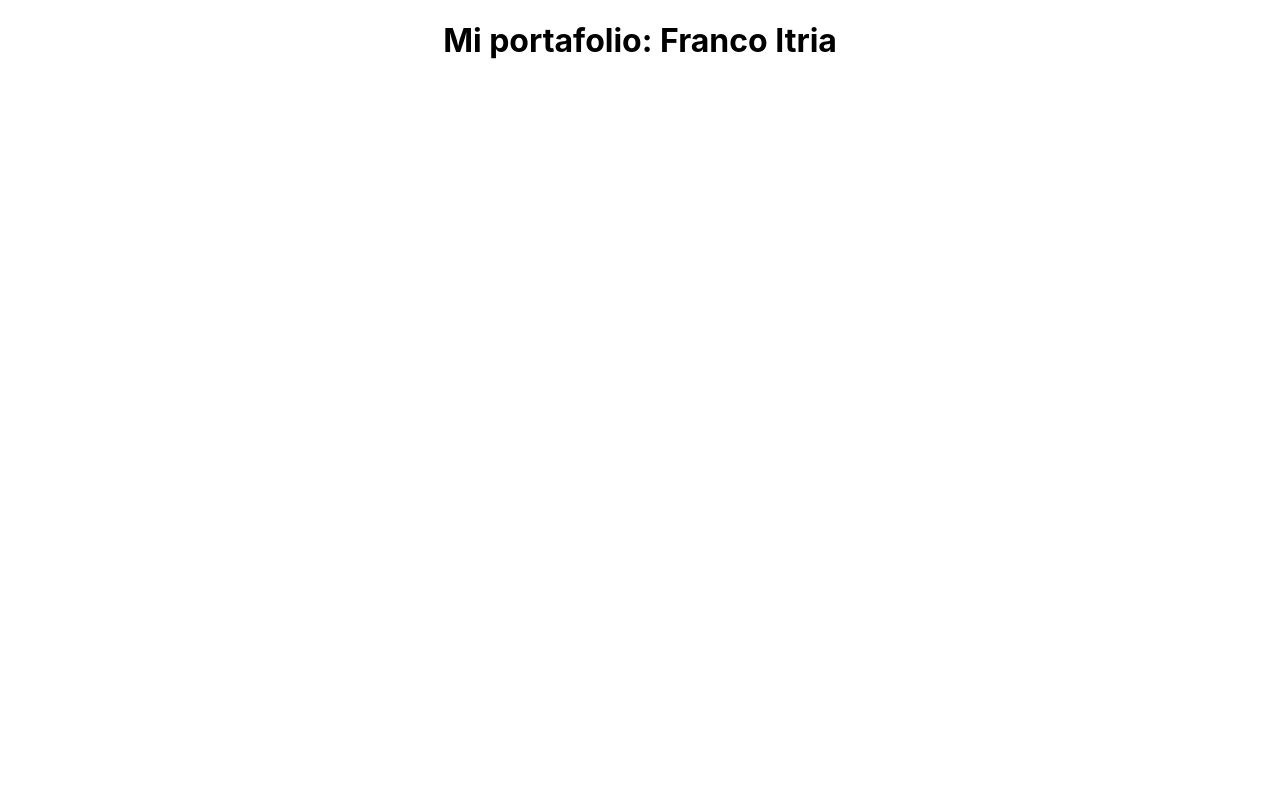
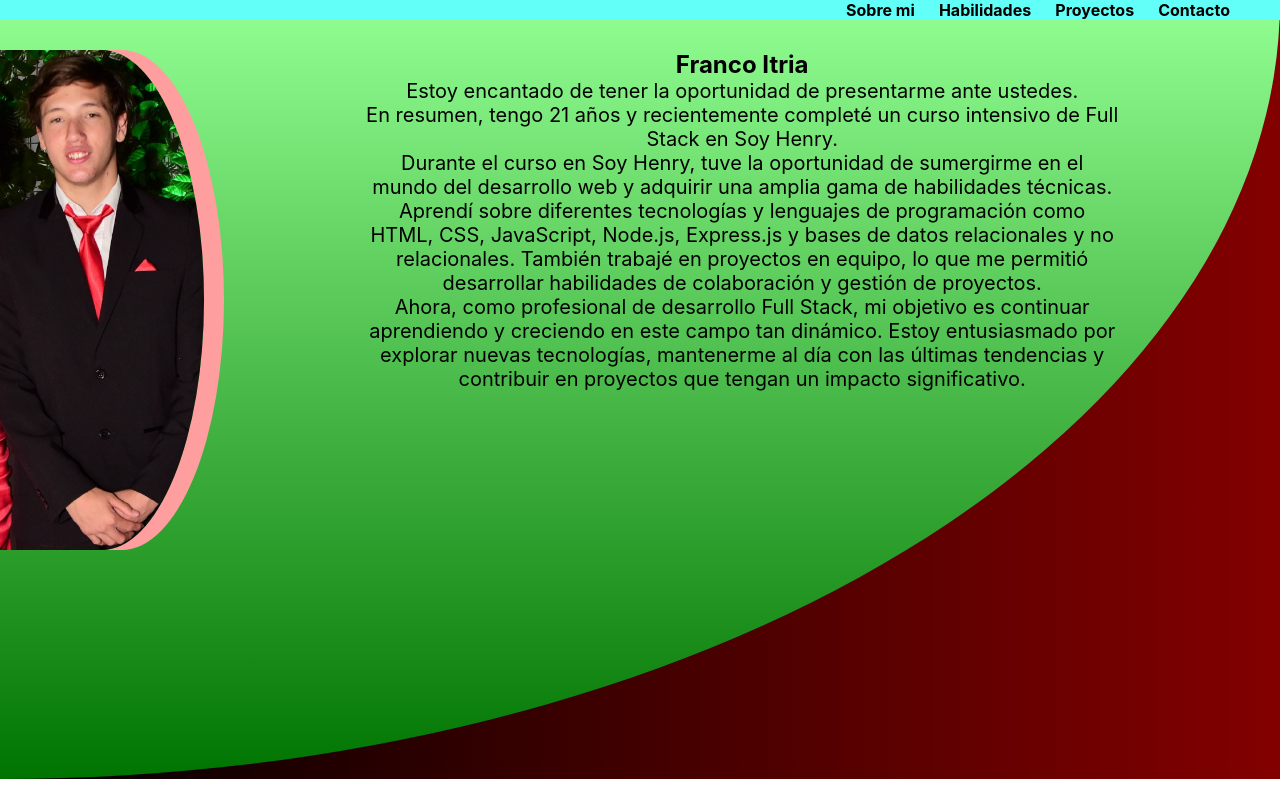
Before and after one commit to fran-itria/portafolio, a React (Create React App) app: page / in a window 1280 px wide. Built offline with nearby package versions, Linux system fonts and the light colour scheme.

Commit message:
Create components and styles

```diff
--- a/src/App.css
+++ b/src/App.css
@@ -1,5 +1,7 @@
 .App {
   text-align: center;
+  /* background-color: rgb(167, 167, 167); */
+  background: linear-gradient(to right, black, rgb(131, 0, 0));
 }
 
 .App-logo {
--- a/src/App.js
+++ b/src/App.js
@@ -1,10 +1,19 @@
 import logo from './logo.svg';
 import './App.css';
+import Nav from './components/nav';
+import About from './components/about';
+import Skills from './components/skills';
+import Proyects from './components/proyects/proyects';
+import Footer from './components/footer';
 
 function App() {
   return (
     <div className="App">
-      <h1>Mi portafolio: Franco Itria</h1>
+      <Nav />
+      <About />
+      <Skills />
+      <Proyects />
+      <Footer />
     </div>
   );
 }
--- /dev/null
+++ b/src/components/about.jsx
@@ -0,0 +1,31 @@
+import imagen from "../franco.jpg";
+import style from "./about.module.css";
+
+export default function About() {
+  return (
+    <section id="about" className={style.about}>
+      <img src={imagen} className={style.img} /> {/* Imagen sobre mi */}
+      <div className={style.info}>
+        <h1>Franco Itria</h1>
+        <p className={style.text}>
+          Estoy encantado de tener la oportunidad de presentarme ante ustedes.{" "}
+          <br></br>
+          En resumen, tengo 21 años y recientemente completé un curso intensivo
+          de Full Stack en Soy Henry. <br></br>
+          Durante el curso en Soy Henry, tuve la oportunidad de sumergirme en el
+          mundo del desarrollo web y adquirir una amplia gama de habilidades
+          técnicas. Aprendí sobre diferentes tecnologías y lenguajes de
+          programación como HTML, CSS, JavaScript, Node.js, Express.js y bases
+          de datos relacionales y no relacionales. También trabajé en proyectos
+          en equipo, lo que me permitió desarrollar habilidades de colaboración
+          y gestión de proyectos. <br></br>
+          Ahora, como profesional de desarrollo Full Stack, mi objetivo es
+          continuar aprendiendo y creciendo en este campo tan dinámico. Estoy
+          entusiasmado por explorar nuevas tecnologías, mantenerme al día con
+          las últimas tendencias y contribuir en proyectos que tengan un impacto
+          significativo.
+        </p>
+      </div>
+    </section>
+  );
+}
--- /dev/null
+++ b/src/components/about.module.css
@@ -0,0 +1,30 @@
+.about{
+    display: flex;
+    flex-direction: row;
+    justify-content: space-between;
+    background: linear-gradient(to bottom, rgb(146, 255, 146), rgb(0, 116, 0));
+    background-color: rgb(17, 150, 0);
+    border-radius: 0px 0px 100% 0px;
+    width: 100%;
+    height: calc(100vh - 21px)
+}
+.img{
+    height: 500px;
+    border-radius: 0px 50% 50% 0px;
+    box-shadow: 20px 0px rgb(255, 158, 158);
+    margin-top: 50px;
+}
+.info{
+    display: flex;
+    flex-direction: column;
+    align-items: center;
+    margin-top: 50px;
+}
+h1{
+   margin: 0;
+}
+.text{
+    margin-top: 0px;
+    width: 70%;
+    font-size: 20px;
+}
--- /dev/null
+++ b/src/components/footer.jsx
@@ -0,0 +1,4 @@
+
+export default function Footer(){
+
+}
--- /dev/null
+++ b/src/components/nav.jsx
@@ -0,0 +1,48 @@
+import { useState } from "react";
+import style from "./nav.module.css";
+
+export default function Nav() {
+  const [active, setActive] = useState();
+  const handleActive = (event) => {
+    setActive(event.target.name);
+  };
+
+  return (
+      <nav className={style.nav}>
+        <div className={style.elements}>
+          <a
+            href="#about"
+            name="about"
+            className={active == "about" ? style.active : style.button}
+            onClick={(event) => handleActive(event)}
+          >
+            Sobre mi
+          </a>
+          <a
+            href="#skills"
+            name="skills"
+            className={active == "skills" ? style.active : style.button}
+            onClick={(event) => handleActive(event)}
+          >
+            Habilidades
+          </a>
+          <a
+            href="#proyects"
+            name="proyects"
+            className={active == "proyects" ? style.active : style.button}
+            onClick={(event) => handleActive(event)}
+          >
+            Proyectos
+          </a>
+          <a
+            href="#contact"
+            name="contact"
+            className={active == "contact" ? style.active : style.button}
+            onClick={(event) => handleActive(event)}
+          >
+            Contacto
+          </a>
+        </div>
+      </nav>
+  );
+}
--- /dev/null
+++ b/src/components/nav.module.css
@@ -0,0 +1,27 @@
+.nav{
+    position: absolute;
+    display: flex;
+    flex-direction: row;
+    justify-content: flex-end;
+    background-color: rgb(97, 255, 247);
+    width: 100%;
+}
+
+.elements{
+    margin-right: 50px;
+    width: 30%;
+    display: flex;
+    justify-content: space-between;
+}
+
+.button{
+    text-decoration: none;
+    color: black;
+    font-weight: bold;
+}
+.active{
+    text-decoration: none;
+    color: black;
+    font-weight: bold;
+    border-bottom: solid white 2px;
+}
--- /dev/null
+++ b/src/components/proyects/cardPoryect.jsx
@@ -0,0 +1,4 @@
+
+export default function CardProyects(){
+
+}
--- /dev/null
+++ b/src/components/proyects/proyects.jsx
@@ -0,0 +1,4 @@
+
+export default function Proyects(){
+
+}
--- /dev/null
+++ b/src/components/skills.jsx
@@ -0,0 +1,3 @@
+export default function Skills(){
+
+}
```
Also changed, not shown: src/franco.jpg (added).
